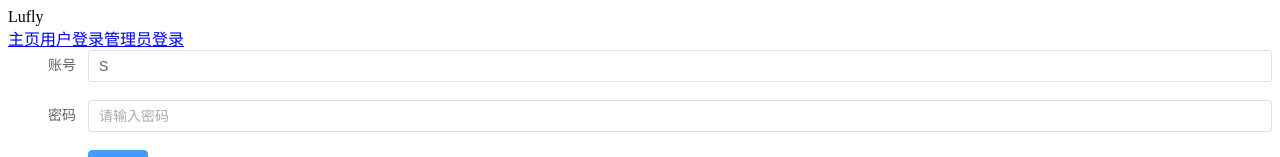
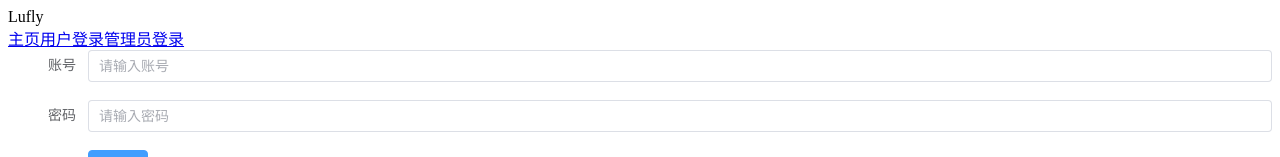
Before and after one commit to smallfawn/test_2024, a Vue app: page /UserLogin in a window 1280 px wide. Shown: the top 157 px of the page. Built offline with nearby package versions, Linux system fonts and the light colour scheme.

Commit message:
修改了几个变量

```diff
--- a/src/stores/counter.js
+++ b/src/stores/counter.js
@@ -26,7 +26,7 @@ export const useCounterStore = defineStore('counter', () => {
   const configTemplate = ref({})
   const wxpuserToken = ref('')
   const wxpuserUid = ref('')
-  const wxpuserUidAdmin = ref([])
+  const wxpuserUidAdmin = ref('')
   //定义公告
   const notice = ref('')
   //定义网站名字
--- a/src/views/UserLogin.vue
+++ b/src/views/UserLogin.vue
@@ -2,10 +2,10 @@
   <div class="login-container">
     <el-form ref="loginFormRef" label-width="80px">
       <el-form-item label="账号">
-          <el-input v-model="counter.username" placeholder="请输入账号"></el-input>
+        <el-input v-model="counter.tempUsername" placeholder="请输入账号"></el-input>
       </el-form-item>
       <el-form-item label="密码">
-          <el-input v-model="counter.password" placeholder="请输入密码" type="password"></el-input>
+        <el-input v-model="counter.tempPassword" placeholder="请输入密码" type="password"></el-input>
       </el-form-item>
       <el-form-item>
         <el-button type="primary" @click="handleLogin">登录</el-button>
```
Lines whose indentation alone changed are shown as unchanged.
